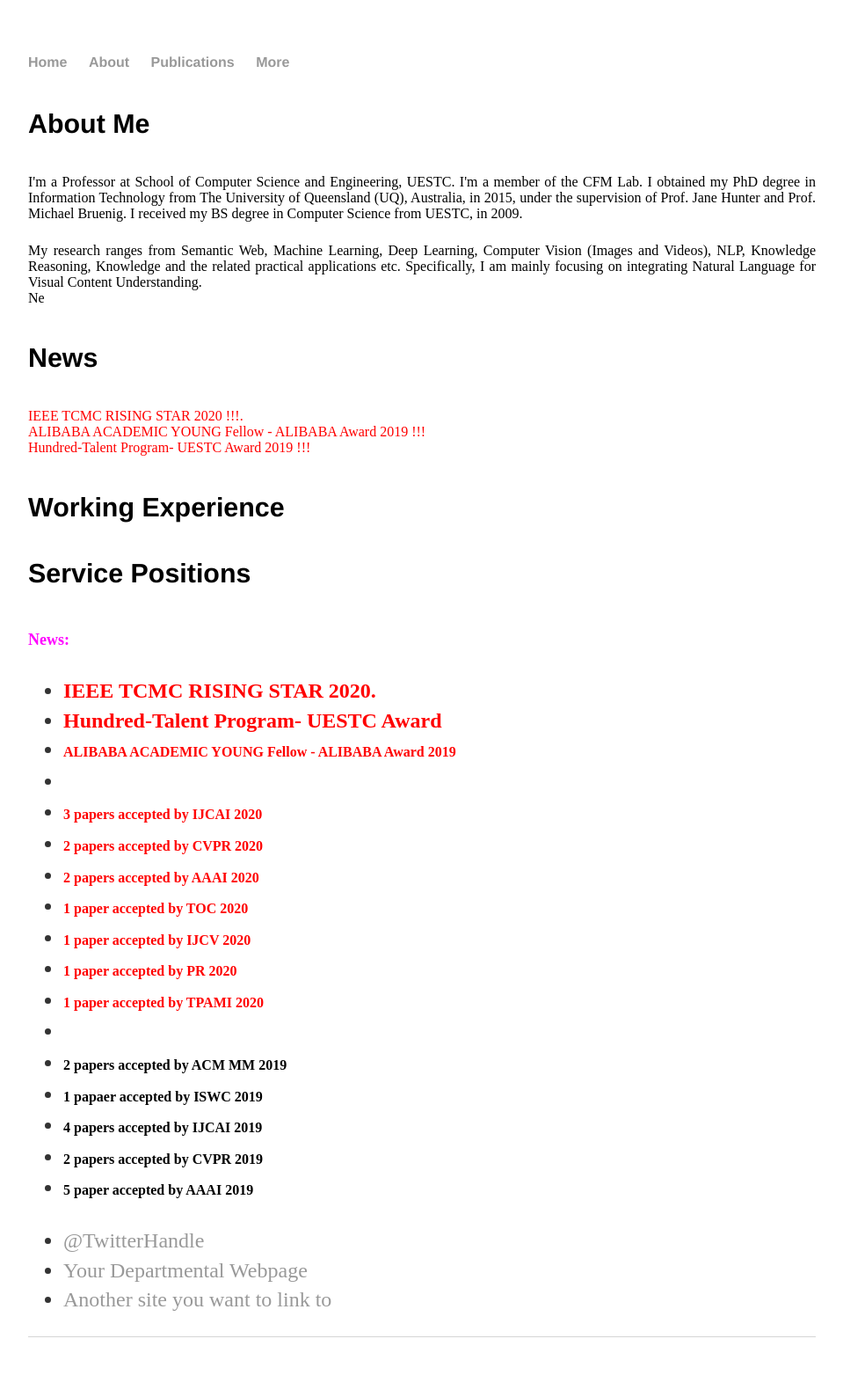
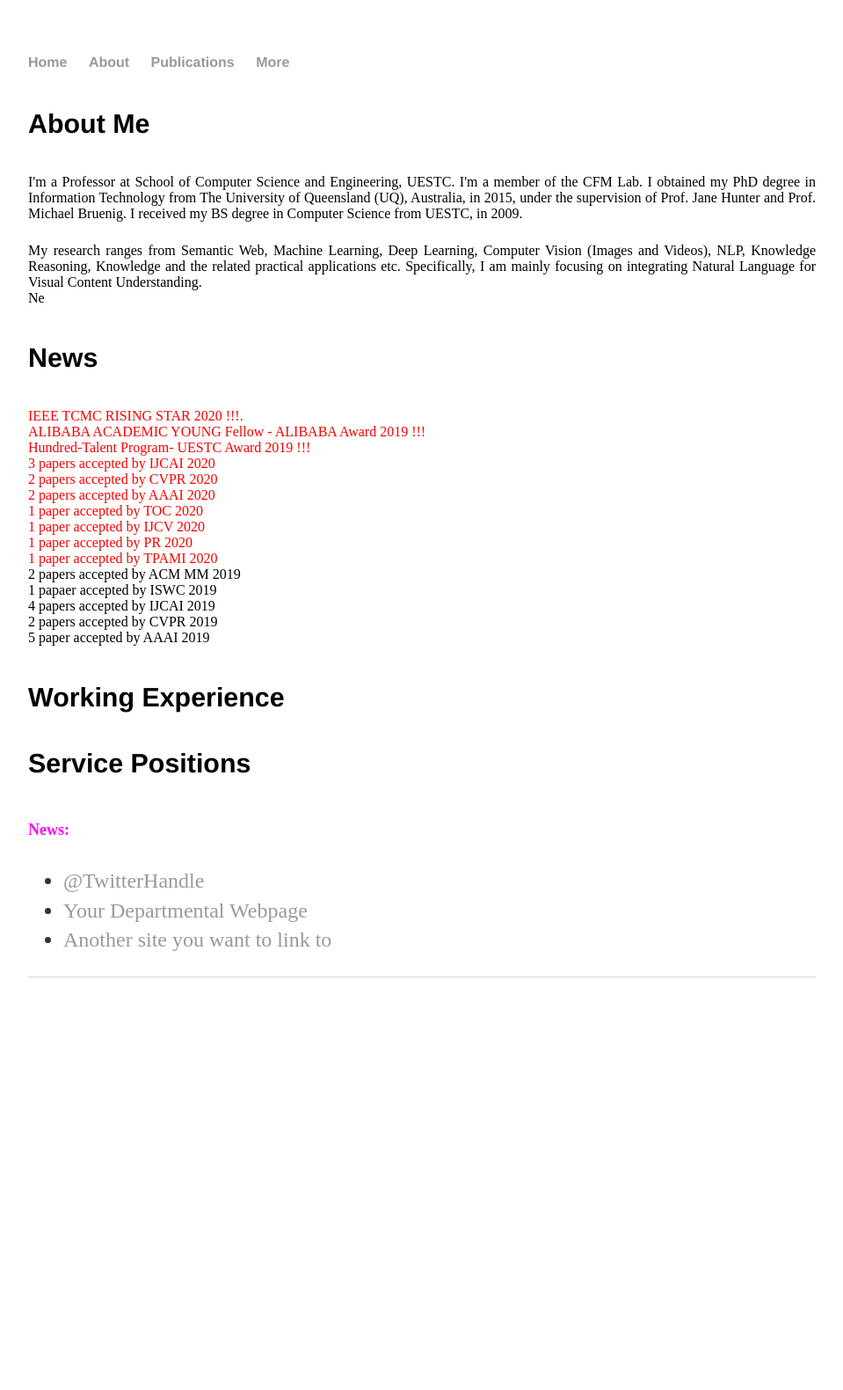
Before and after one commit to lianliGao/lianligao.github.io, a Jekyll site: the page built from about/index.html, in a window 1280 px wide. Shown: the whole page at 88% size, without its empty margins (160-1119 px from the left). Built offline with Jekyll 4.4.1, drawn with Linux system fonts in a browser that asks for light colours; after the commit the page ends 1171 px from its top, so only the background shows below that.

Commit message:
Update index.html

```diff
--- a/about/index.html
+++ b/about/index.html
@@ -14,6 +14,19 @@ title: About lianli gao
 	<font color="#ff0000" >IEEE TCMC RISING STAR 2020 !!!.</font><br>
 	<font color="#ff0000" >ALIBABA ACADEMIC YOUNG Fellow - ALIBABA Award 2019 !!!</font><br>
 	<font color="#ff0000" >Hundred-Talent Program- UESTC Award 2019 !!!</font><br>
+	<font color="#ff0000" face="times new roman, serif" size="3">3 papers accepted by IJCAI 2020</font><br>
+	<font color="#ff0000" face="times new roman, serif" size="3">2 papers accepted by CVPR 2020</font><br>
+	<font color="#ff0000" face="times new roman, serif" size="3">2 papers accepted by AAAI 2020</font><br>
+	<font color="#ff0000" face="times new roman, serif" size="3">1 paper accepted by TOC 2020</font><br>
+	<font color="#ff0000" face="times new roman, serif" size="3">1 paper accepted by IJCV 2020</font><br>
+	<font color="#ff0000" face="times new roman, serif" size="3">1 paper accepted by PR 2020</font><br>
+	<font color="#ff0000" face="times new roman, serif" size="3">1 paper accepted by TPAMI 2020</font><br>
+	<font color="#000000" face="times new roman, serif" size="3">2 papers accepted by ACM MM 2019</font><br>
+	<font color="#000000" face="times new roman, serif" size="3">1 papaer accepted by ISWC 2019</font><br>
+	<font color="#000000" face="times new roman, serif" size="3">4 papers accepted by IJCAI 2019</font><br>
+	<font color="#000000" face="times new roman, serif" size="3">2 papers accepted by CVPR 2019</font><br>
+	<font color="#000000" face="times new roman, serif" size="3">5 paper accepted by AAAI 2019</font><br>
+
 </div></p>
 <h4> Working Experience</h4>
 <h4>Service Positions</h4>
@@ -24,23 +37,7 @@ title: About lianli gao
 <p><font color="#ff00ff" face="times new roman, serif" size="4"><b>News:</b></font></p>
 
 			<ul>
-				<li><font color="#ff0000" ><b>IEEE TCMC RISING STAR 2020.</b></font></li>
-				<li><font color="#ff0000"><b>Hundred-Talent Program- UESTC Award</b></font></li>
-		        	<li><font color="#ff0000" face="times new roman, serif" size="3"><b>ALIBABA ACADEMIC YOUNG Fellow - ALIBABA Award 2019</b></font></li>
-		        	<li><font color="#ff0000" face="times new roman, serif" size="3"><b><br /></b></font></li>
-				<li><font color="#ff0000" face="times new roman, serif" size="3"><b>3 papers accepted by IJCAI 2020</b></font></li>
-			        <li><font color="#ff0000" face="times new roman, serif" size="3"><b>2 papers accepted by CVPR 2020</b></font></li>
-				<li><font color="#ff0000" face="times new roman, serif" size="3"><b>2 papers accepted by AAAI 2020</b></font></li>
-				<li><font color="#ff0000" face="times new roman, serif" size="3"><b>1 paper accepted by TOC 2020</b></font></li>
-				<li><font color="#ff0000" face="times new roman, serif" size="3"><b>1 paper accepted by IJCV 2020</b></font></li>
-				<li><font color="#ff0000" face="times new roman, serif" size="3"><b>1 paper accepted by PR 2020</b></font></li>
-				<li><font color="#ff0000" face="times new roman, serif" size="3"><b>1 paper accepted by TPAMI 2020</b></font></li>
-				<li><font color="#ff0000" face="times new roman, serif" size="3"><b><br /></b></font></li>
-				<li><font color="#000000" face="times new roman, serif" size="3"><b>2 papers accepted by ACM MM 2019</b></font></li>
-				<li><font color="#000000" face="times new roman, serif" size="3"><b>1 papaer accepted by ISWC 2019</b></font></li>
-				<li><font color="#000000" face="times new roman, serif" size="3"><b>4 papers accepted by IJCAI 2019</b></font></li>
-				<li><font color="#000000" face="times new roman, serif" size="3"><b>2 papers accepted by CVPR 2019</b></font></li>
-				<li><font color="#000000" face="times new roman, serif" size="3"><b>5 paper accepted by AAAI 2019</b></font></li>
+
 				</ul>
 
 			<ul class="contacts">
```
